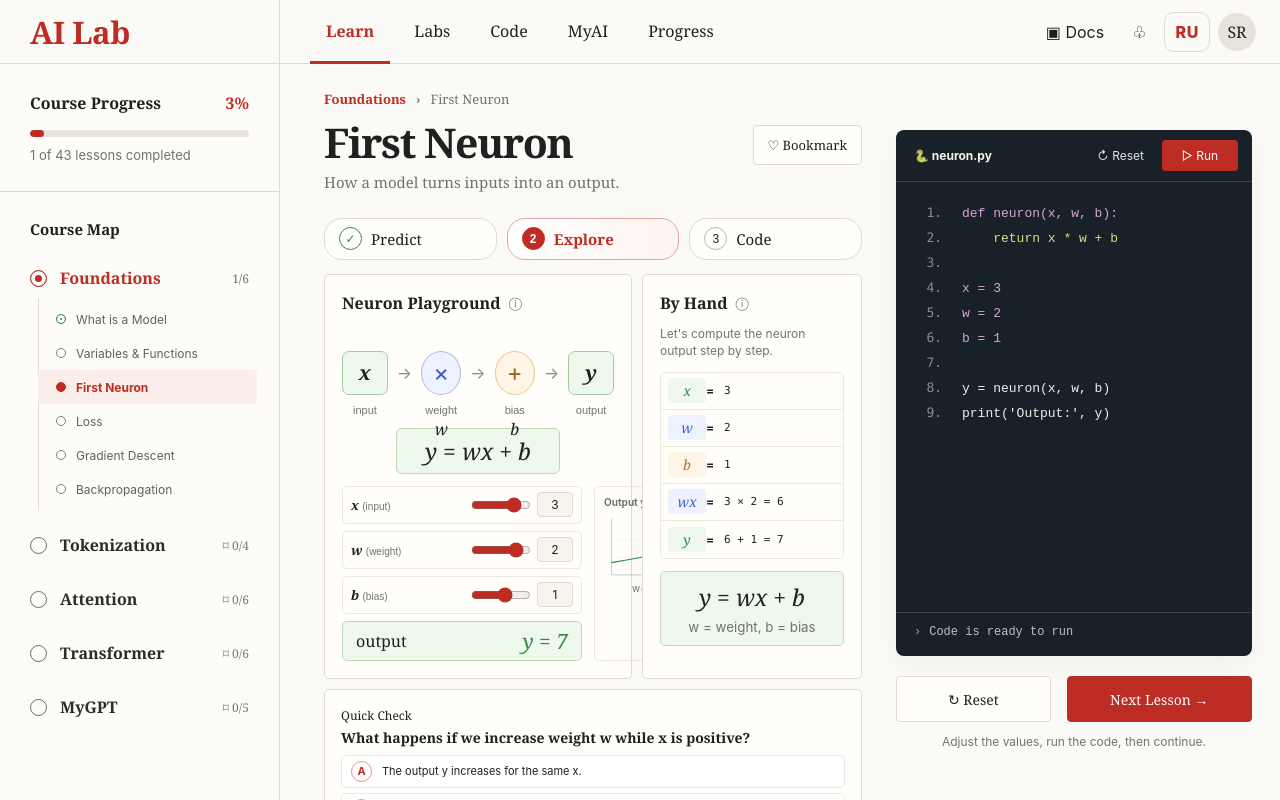
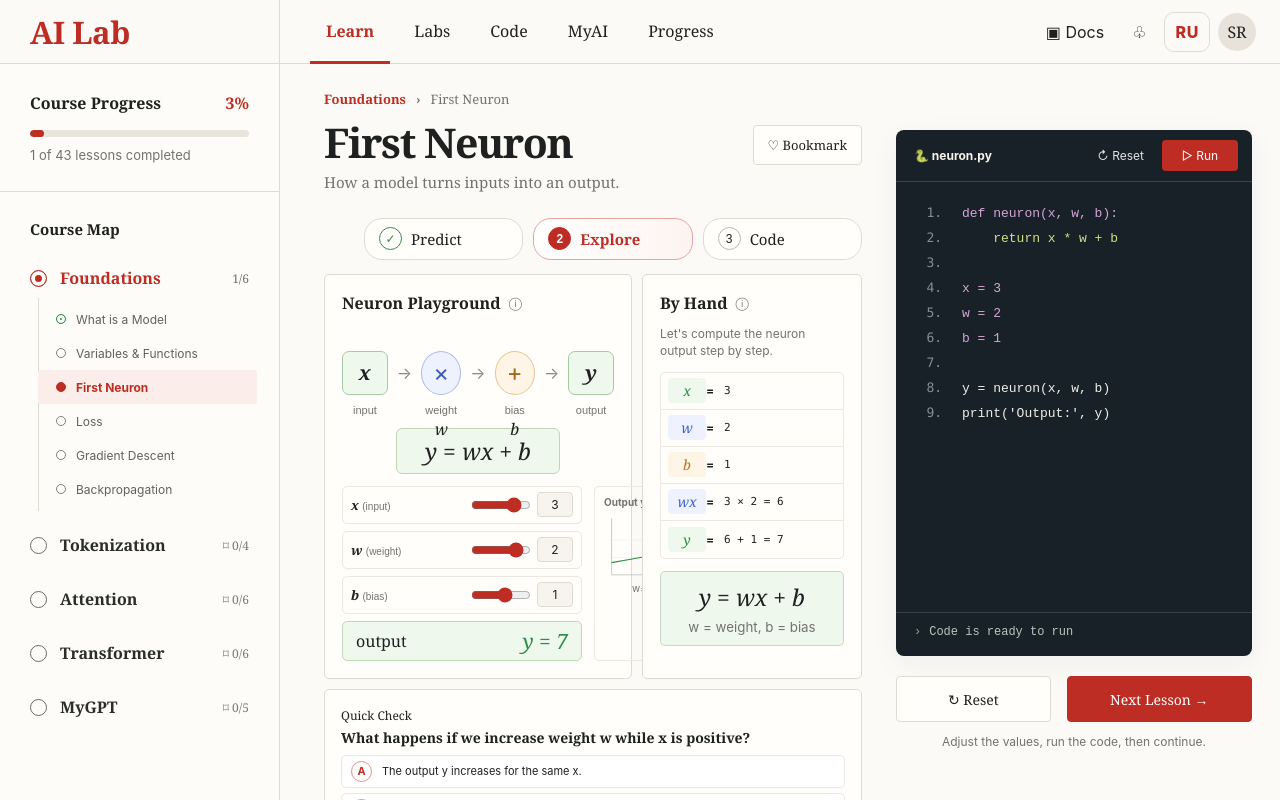
Before and after one commit to resarytrew/AI-Lab, a Next.js app: page /en/learn/foundations/first-neuron in a window 1280 px wide. Shown: the top 800 px of the page. Built offline with nearby package versions, Linux system fonts and the light colour scheme.

Commit message:
fix: use semantic lesson step list

```diff
--- a/src/components/lessons/first-neuron-lesson.tsx
+++ b/src/components/lessons/first-neuron-lesson.tsx
@@ -110,11 +110,11 @@ export function FirstNeuronLesson() {
           <button className="bookmark" type="button">♡ {t('lesson.bookmark')}</button>
         </div>
 
-        <div className="stepper" role="group" aria-label={t('lesson.steps')}>
-          <div className="step done"><span>✓</span>{t('lesson.predict')}</div>
-          <div className="step active"><span>2</span>{t('lesson.explore')}</div>
-          <div className="step"><span>3</span>{t('lesson.code')}</div>
-        </div>
+        <ol className="stepper" aria-label={t('lesson.steps')}>
+          <li className="step done"><span>✓</span>{t('lesson.predict')}</li>
+          <li className="step active"><span>2</span>{t('lesson.explore')}</li>
+          <li className="step"><span>3</span>{t('lesson.code')}</li>
+        </ol>
 
         <div className="learning-grid">
           <article className="panel playground-panel">
```
